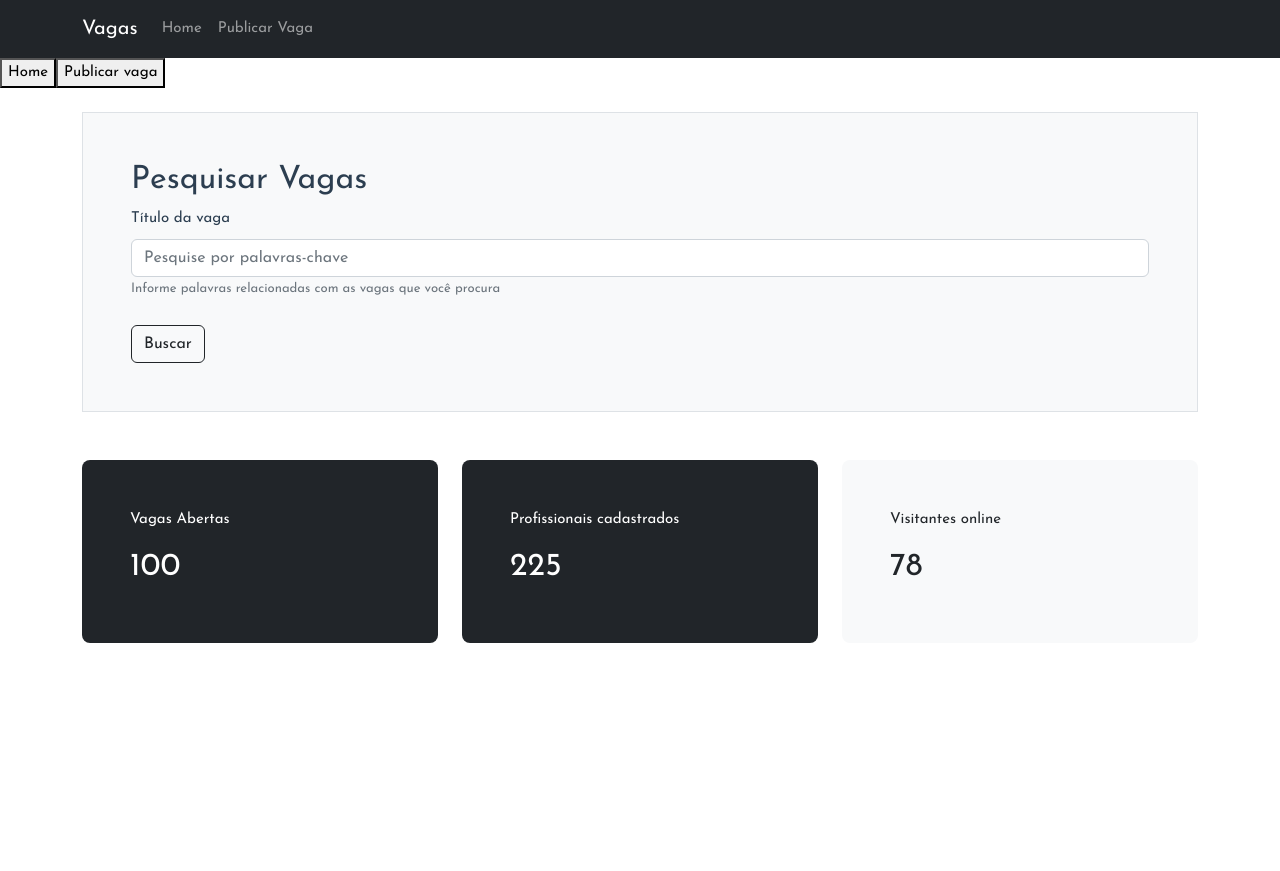
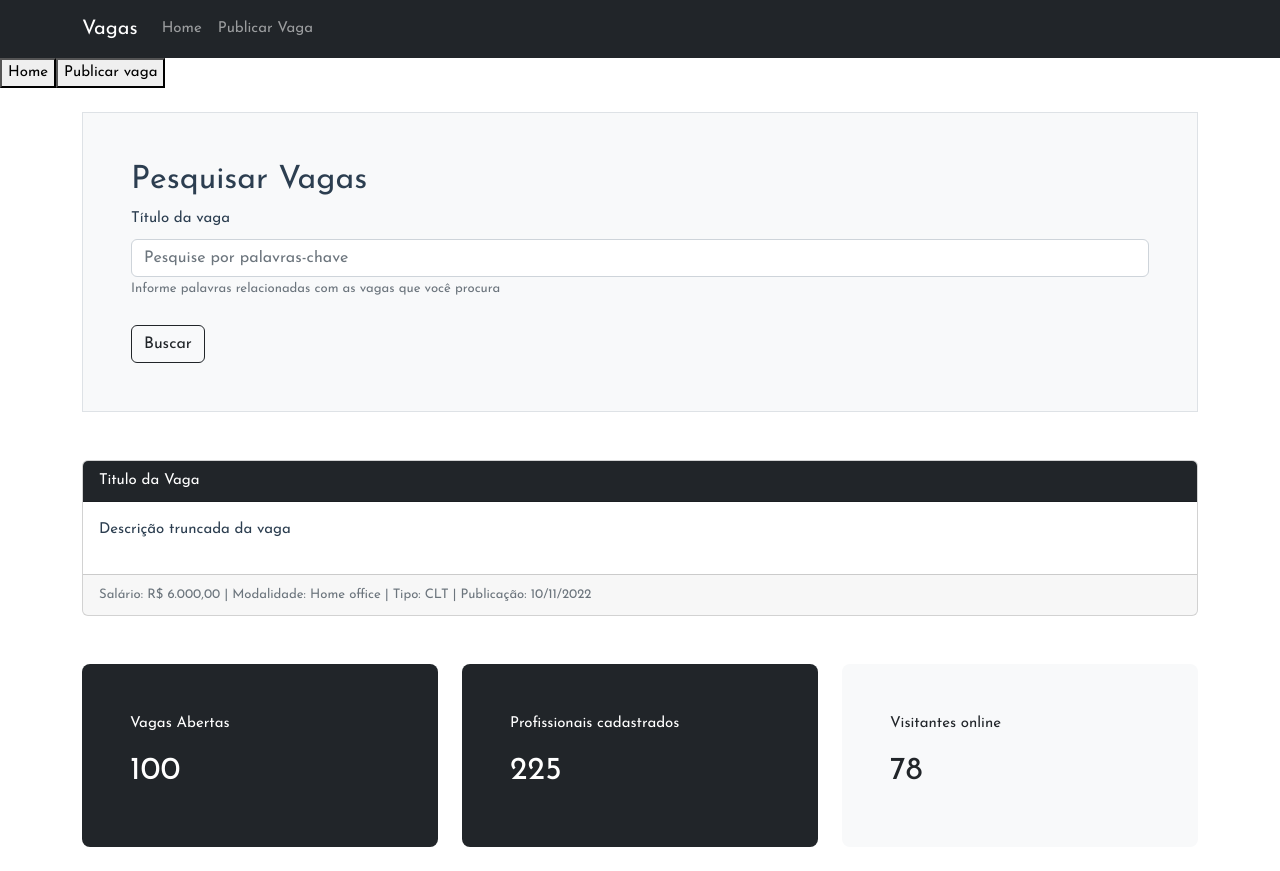
Before and after one commit to YanVL/vagas-front, a Vue app: page / in a window 1280 px wide. Before the commit the page ends 800 px from the top, so only its background shows below. Built offline with nearby package versions, Linux system fonts and the light colour scheme.

Commit message:
Criando component vaga

```diff
--- /dev/null
+++ b/src/components/comuns/VagaComponent.vue
@@ -0,0 +1,16 @@
+<template>
+    <div class="card">
+        <div class="card-header bg-dark text-white">Titulo da Vaga</div>
+        <div class="card-body">
+            <p>Descrição truncada da vaga</p>
+        </div>
+        <div class="card-footer">
+            <small class="text-muted">Salário: R$ 6.000,00 | Modalidade: Home office | Tipo: CLT | Publicação:
+                10/11/2022</small>
+        </div>
+    </div>
+</template>
+
+<script>
+
+</script>
--- a/src/components/views/HomeComponent.vue
+++ b/src/components/views/HomeComponent.vue
@@ -1,11 +1,13 @@
 <script>
 import PesquisarVaga from '@/components/comuns/PesquisarVaga.vue'
 import IndicadorComponent from '@/components/comuns/IndicadorComponent.vue'
+import VagaComponent from '@/components/comuns/VagaComponent.vue'
 
 export default {
   components: {
     PesquisarVaga,
-    IndicadorComponent
+    IndicadorComponent,
+    VagaComponent,
   },
   data: () => ({
     usuariosOnline: 0
@@ -30,6 +32,12 @@ export default {
     </div>
 
     <div class="row mt-5">
+      <div class="col">
+        <VagaComponent></VagaComponent>
+      </div>
+    </div>
+
+    <div class="row mt-5">
       <div class="col-4">
         <IndicadorComponent titulo="Vagas Abertas" indicador="100" bg="bg-dark" color="text-white"></IndicadorComponent>
       </div>
```
